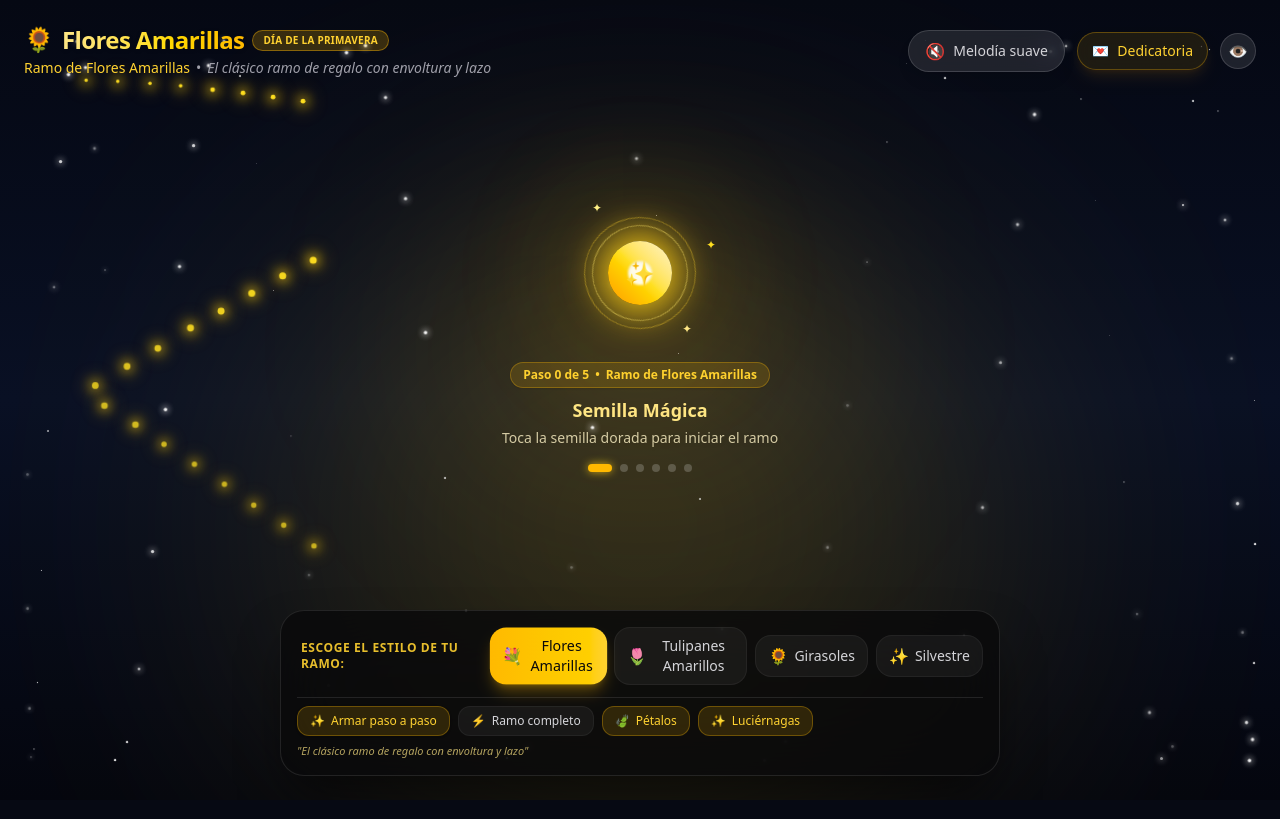
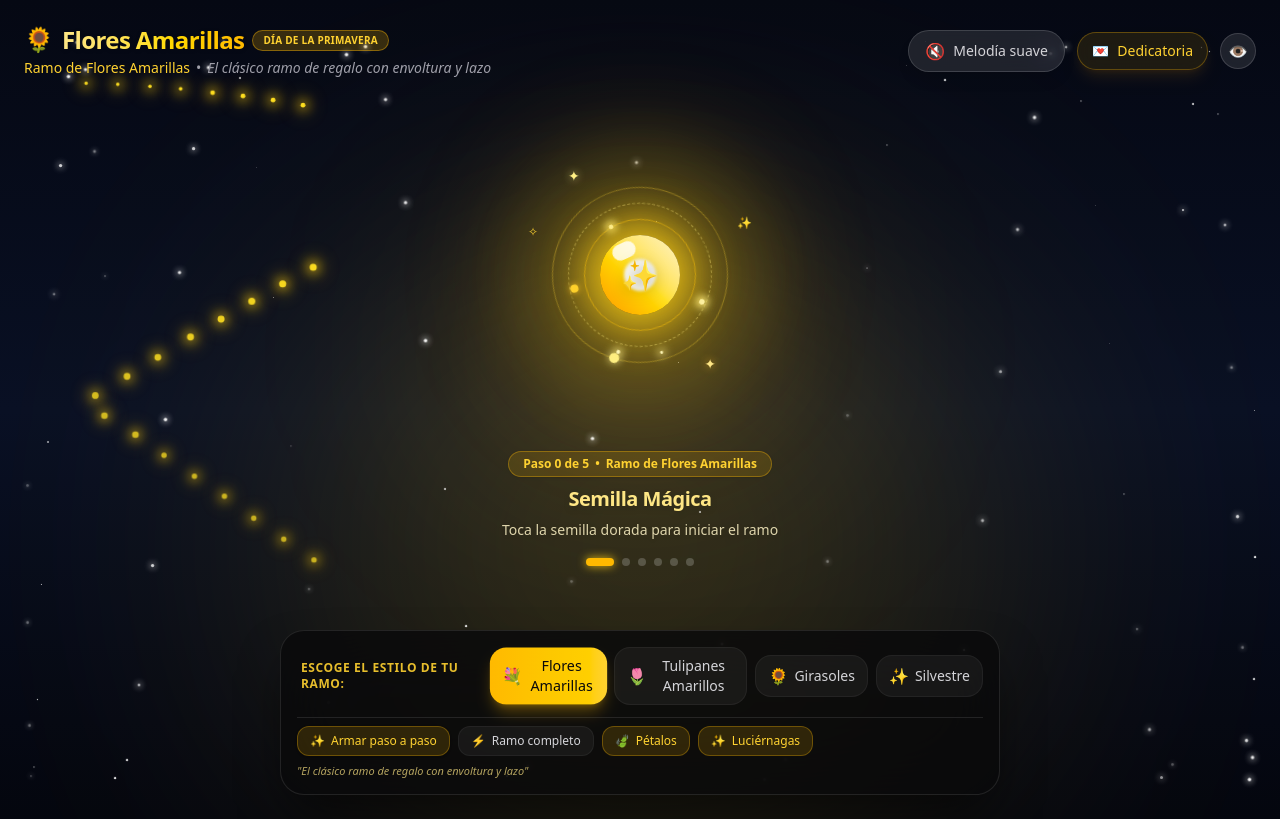
Before and after one commit to nOOmzzzz/yellw, a Next.js app: page / in a window 1280 px wide. Built offline with nearby package versions, Linux system fonts and the light colour scheme.

Commit message:
feat(seed): add celestial orbital animations and supernova shockwave burst upon selection

```diff
--- a/app/components/GoldenSeed.tsx
+++ b/app/components/GoldenSeed.tsx
@@ -1,7 +1,33 @@
 'use client';
 
-import React from 'react';
+import React, { useState } from 'react';
 import { BUILD_STEPS } from './types';
+
+// Deterministic particles to eliminate any SSR hydration discrepancy
+const BURST_PARTICLES = Array.from({ length: 24 }, (_, i) => {
+  const angle = (i * 360) / 24;
+  const rad = (angle * Math.PI) / 180;
+  const dist = 110 + (i % 4) * 35;
+  return {
+    id: i,
+    angle,
+    x: Math.round(Math.cos(rad) * dist),
+    y: Math.round(Math.sin(rad) * dist),
+    size: 4 + (i % 3) * 3,
+    delay: (i % 6) * 0.03,
+    color: i % 3 === 0 ? '#fef08a' : i % 3 === 1 ? '#fde047' : '#f59e0b',
+  };
+});
+
+// Deterministic orbiting stars around the idle core
+const ORBIT_STARS = [
+  { id: 1, angle: 0, distance: 58, size: 4, speed: 6 },
+  { id: 2, angle: 90, distance: 70, size: 5, speed: 8 },
+  { id: 3, angle: 180, distance: 58, size: 3.5, speed: 6 },
+  { id: 4, angle: 270, distance: 70, size: 4.5, speed: 8 },
+  { id: 5, angle: 45, distance: 82, size: 3, speed: 12 },
+  { id: 6, angle: 225, distance: 82, size: 3.5, speed: 12 },
+];
 
 export default function GoldenSeed({
   onClick,
@@ -12,50 +38,212 @@ export default function GoldenSeed({
   step: number;
   flowerName: string;
 }) {
+  const [isBursting, setIsBursting] = useState(false);
   const currentStepInfo = BUILD_STEPS[step] || BUILD_STEPS[0];
 
+  // Synthesize a magical golden harp chime on click
+  const playMagicalChime = () => {
+    try {
+      const AudioContextClass =
+        window.AudioContext ||
+        (window as unknown as { webkitAudioContext: typeof AudioContext }).webkitAudioContext;
+      if (!AudioContextClass) return;
+
+      const ctx = new AudioContextClass();
+      // Melodic ascending arpeggio (C5, E5, G5, B5, D6, G6)
+      const notes = [523.25, 659.25, 783.99, 987.77, 1174.66, 1567.98];
+      const now = ctx.currentTime;
+
+      notes.forEach((freq, idx) => {
+        const osc = ctx.createOscillator();
+        const gain = ctx.createGain();
+
+        osc.type = 'sine';
+        osc.frequency.setValueAtTime(freq, now + idx * 0.06);
+
+        // Soft bell-like envelope
+        gain.gain.setValueAtTime(0.0001, now + idx * 0.06);
+        gain.gain.linearRampToValueAtTime(0.14, now + idx * 0.06 + 0.02);
+        gain.gain.exponentialRampToValueAtTime(0.0001, now + idx * 0.06 + 0.7);
+
+        osc.connect(gain);
+        gain.connect(ctx.destination);
+
+        osc.start(now + idx * 0.06);
+        osc.stop(now + idx * 0.06 + 0.75);
+      });
+    } catch {
+      // Audio not permitted, proceed silently
+    }
+  };
+
+  const handleTrigger = () => {
+    if (isBursting) return;
+    setIsBursting(true);
+    playMagicalChime();
+
+    // Trigger step transition after the burst reaches full impact
+    setTimeout(() => {
+      onClick();
+    }, 700);
+  };
+
   return (
-    <div className="flex flex-col items-center justify-center gap-6 z-30 select-none animate-fadeIn">
-      {/* Interactive Glowing Golden Seed */}
+    <div className="flex flex-col items-center justify-center gap-7 z-30 select-none animate-fadeIn">
+      {/* Interactive Glowing Golden Seed Container */}
+      <div className="relative flex items-center justify-center w-72 h-72">
+        {/* Shockwave Rings on click */}
+        {isBursting && (
+          <>
+            <div
+              className="absolute inset-0 m-auto w-24 h-24 rounded-full border-2 border-yellow-200 pointer-events-none"
+              style={{ animation: 'shockwaveFast 0.75s cubic-bezier(0.1, 0.9, 0.2, 1) forwards' }}
+            />
+            <div
+              className="absolute inset-0 m-auto w-24 h-24 rounded-full border-2 border-amber-400 pointer-events-none"
+              style={{ animation: 'shockwaveFast 0.75s cubic-bezier(0.1, 0.9, 0.2, 1) 0.08s forwards' }}
+            />
+            <div
+              className="absolute inset-0 m-auto w-24 h-24 rounded-full border-2 border-amber-300 pointer-events-none"
+              style={{ animation: 'shockwaveFast 0.75s cubic-bezier(0.1, 0.9, 0.2, 1) 0.16s forwards' }}
+            />
+
+            {/* Radiant Screen-wide Flash */}
+            <div className="absolute inset-0 m-auto w-56 h-56 rounded-full bg-yellow-300/40 blur-3xl animate-ping pointer-events-none" />
+
+            {/* Golden Radial Spark Explosion */}
+            {BURST_PARTICLES.map((p) => (
+              <div
+                key={`burst-spark-${p.id}`}
+                className="absolute left-1/2 top-1/2 rounded-full pointer-events-none"
+                style={{
+                  width: `${p.size}px`,
+                  height: `${p.size}px`,
+                  backgroundColor: p.color,
+                  boxShadow: `0 0 10px 3px ${p.color}`,
+                  transform: `translate(${p.x}px, ${p.y}px) scale(0)`,
+                  opacity: 0,
+                  transition: `all 0.65s cubic-bezier(0.12, 0.8, 0.32, 1) ${p.delay}s`,
+                }}
+              />
+            ))}
+          </>
+        )}
+
+        {/* Floating Gentle Idle Assembly */}
         <button
           type="button"
-        onClick={onClick}
-        aria-label="Tocar semilla mágica para armar ramo"
-        className="group relative flex items-center justify-center w-32 h-32 focus:outline-none cursor-pointer"
+          onClick={handleTrigger}
+          disabled={isBursting}
+          aria-label="Tocar semilla mágica para despertar tu ramo"
+          className="group relative flex items-center justify-center w-48 h-48 focus:outline-none cursor-pointer"
+          style={{ animation: isBursting ? undefined : 'floatGentle 4.5s ease-in-out infinite' }}
         >
-        {/* Outer Pulsing Aura Rings */}
-        <div className="absolute inset-0 rounded-full bg-amber-400/25 blur-2xl animate-ping opacity-75 duration-1000" />
-        <div className="absolute -inset-4 rounded-full bg-yellow-400/20 blur-3xl animate-pulse" />
+          {/* Deep Ambient Nebula Glow */}
+          <div
+            className="absolute inset-0 rounded-full bg-amber-400/25 blur-3xl group-hover:bg-amber-400/45 transition-all duration-700 pointer-events-none"
+            style={{ animation: 'pulseGlow 3.5s ease-in-out infinite' }}
+          />
+          <div className="absolute -inset-6 rounded-full bg-yellow-300/20 blur-2xl animate-pulse pointer-events-none" />
 
-        {/* Concentric Golden Waves */}
-        <div className="absolute w-28 h-28 rounded-full border border-amber-300/40 animate-[spin_8s_linear_infinite]" />
-        <div className="absolute w-24 h-24 rounded-full border border-yellow-200/50 animate-[spin_6s_linear_infinite_reverse]" />
+          {/* Concentric Celestial Orbit Rings */}
+          <div
+            className="absolute w-44 h-44 rounded-full border border-amber-300/35 group-hover:border-amber-200/60 transition-colors pointer-events-none"
+            style={{ animation: 'orbitSpin 10s linear infinite' }}
+          >
+            <div className="absolute top-0 left-1/2 -translate-x-1/2 -translate-y-1/2 w-2.5 h-2.5 rounded-full bg-yellow-200 shadow-[0_0_8px_rgba(254,240,138,0.9)]" />
+          </div>
 
-        {/* Main Golden Pearl / Glowing Orb */}
-        <div className="relative flex items-center justify-center w-16 h-16 rounded-full bg-gradient-to-tr from-amber-500 via-yellow-300 to-amber-100 shadow-[0_0_35px_10px_rgba(250,204,21,0.85)] group-hover:scale-115 group-active:scale-95 transition-all duration-300">
-          <div className="w-6 h-6 rounded-full bg-white/90 blur-[1px] shadow-inner" />
-          <span className="absolute text-2xl group-hover:rotate-12 transition-transform">
+          <div
+            className="absolute w-36 h-36 rounded-full border border-dashed border-yellow-200/45 group-hover:border-yellow-100/70 transition-colors pointer-events-none"
+            style={{ animation: 'orbitSpin 7s linear infinite reverse' }}
+          >
+            <div className="absolute bottom-1 left-1/2 -translate-x-1/2 translate-y-1/2 w-2 h-2 rounded-full bg-amber-300 shadow-[0_0_6px_rgba(251,191,36,0.9)]" />
+          </div>
+
+          <div
+            className="absolute w-28 h-28 rounded-full border border-amber-400/50 pointer-events-none"
+            style={{ animation: 'orbitSpin 4.5s linear infinite' }}
+          />
+
+          {/* Orbiting Golden Star Motes */}
+          {!isBursting &&
+            ORBIT_STARS.map((star) => (
+              <div
+                key={`orbit-star-${star.id}`}
+                className="absolute inset-0 m-auto pointer-events-none"
+                style={{
+                  width: `${star.distance * 2}px`,
+                  height: `${star.distance * 2}px`,
+                  animation: `orbitSpin ${star.speed}s linear infinite`,
+                  animationDirection: star.id % 2 === 0 ? 'reverse' : 'normal',
+                }}
+              >
+                <div
+                  className="rounded-full bg-yellow-100 shadow-[0_0_8px_2px_rgba(254,240,138,1)]"
+                  style={{
+                    width: `${star.size}px`,
+                    height: `${star.size}px`,
+                    position: 'absolute',
+                    top: 0,
+                    left: '50%',
+                    transform: 'translateX(-50%)',
+                  }}
+                />
+              </div>
+            ))}
+
+          {/* Main Golden Pearl / Radiant Glowing Orb */}
+          <div
+            className={`relative flex items-center justify-center w-20 h-20 rounded-full bg-gradient-to-tr from-amber-500 via-yellow-300 to-amber-100 shadow-[0_0_45px_14px_rgba(250,204,21,0.9)] group-hover:shadow-[0_0_65px_22px_rgba(254,240,138,1)] group-hover:scale-115 active:scale-95 transition-all duration-300 ${
+              isBursting ? 'pointer-events-none' : ''
+            }`}
+            style={{
+              animation: isBursting ? 'coreSupernova 0.7s cubic-bezier(0.16, 1, 0.3, 1) forwards' : undefined,
+            }}
+          >
+            {/* Glossy Glass Reflection */}
+            <div className="absolute top-2 left-3 w-6 h-4 rounded-full bg-white/80 blur-[0.6px] rotate-[-25deg]" />
+            <div className="w-8 h-8 rounded-full bg-white/95 blur-[1.5px] shadow-inner" />
+
+            <span className="absolute text-3xl group-hover:rotate-12 group-hover:scale-110 transition-transform duration-300 drop-shadow-[0_2px_8px_rgba(0,0,0,0.4)]">
               {currentStepInfo.icon}
             </span>
           </div>
 
-        {/* Floating Sparks */}
-        <span className="absolute -top-2 left-4 text-xs animate-bounce text-yellow-200">✦</span>
-        <span className="absolute -bottom-1 right-3 text-xs animate-bounce [animation-delay:0.3s] text-amber-200">✦</span>
-        <span className="absolute top-8 -right-3 text-xs animate-bounce [animation-delay:0.5s] text-yellow-300">✦</span>
+          {/* Dynamic Floating Sparkles */}
+          <span className="absolute -top-3 left-6 text-sm animate-bounce text-yellow-200 drop-shadow-[0_0_4px_rgba(254,240,138,0.8)]">
+            ✦
+          </span>
+          <span className="absolute -bottom-2 right-5 text-sm animate-bounce [animation-delay:0.35s] text-amber-200 drop-shadow-[0_0_4px_rgba(251,191,36,0.8)]">
+            ✦
+          </span>
+          <span className="absolute top-10 -right-4 text-xs animate-bounce [animation-delay:0.6s] text-yellow-100">
+            ✨
+          </span>
+          <span className="absolute top-12 -left-4 text-xs animate-bounce [animation-delay:0.8s] text-amber-300">
+            ✧
+          </span>
         </button>
+      </div>
 
       {/* Guide text & Progress Indicators */}
-      <div className="text-center px-4 max-w-sm">
-        <div className="inline-flex items-center gap-1.5 px-3 py-1 rounded-full bg-amber-400/15 border border-amber-400/30 text-amber-300 text-xs font-semibold mb-2 shadow-sm">
+      <div
+        className={`text-center px-4 max-w-sm transition-opacity duration-300 ${
+          isBursting ? 'opacity-0 scale-95' : 'opacity-100 scale-100'
+        }`}
+      >
+        <div className="inline-flex items-center gap-1.5 px-3.5 py-1 rounded-full bg-amber-400/15 border border-amber-400/35 text-amber-300 text-xs font-semibold mb-2 shadow-sm backdrop-blur-md">
           <span>Paso {step} de 5</span>
           <span>•</span>
           <span>{flowerName}</span>
         </div>
-        <h4 className="text-base sm:text-lg font-bold text-amber-200">
+
+        <h4 className="text-lg sm:text-xl font-extrabold text-amber-200 tracking-tight drop-shadow-md">
           {currentStepInfo.title}
         </h4>
-        <p className="text-xs sm:text-sm font-medium text-amber-100/80 mt-1 drop-shadow">
+
+        <p className="text-xs sm:text-sm font-medium text-amber-100/85 mt-1.5 drop-shadow leading-relaxed">
           {currentStepInfo.action}
         </p>
 
@@ -66,9 +254,9 @@ export default function GoldenSeed({
               key={s.step}
               className={`h-2 rounded-full transition-all duration-300 ${
                 step === s.step
-                  ? 'w-6 bg-amber-400 shadow-[0_0_8px_rgba(250,204,21,0.8)]'
+                  ? 'w-7 bg-amber-400 shadow-[0_0_10px_rgba(250,204,21,0.9)]'
                   : step > s.step
-                  ? 'w-2 bg-amber-300/80'
+                  ? 'w-2.5 bg-amber-300/80'
                   : 'w-2 bg-white/20'
               }`}
             />
--- a/app/globals.css
+++ b/app/globals.css
@@ -108,5 +108,71 @@ body {
 }
 
 .animate-fadeIn {
-  animation: fadeIn 0.25s cubic-bezier(0.16, 1, 0.3, 1) forwards;
+  animation: fadeIn 0.35s cubic-bezier(0.16, 1, 0.3, 1) forwards;
 }
+
+@keyframes shockwaveFast {
+  0% {
+    transform: scale(0.2);
+    opacity: 1;
+    border-width: 4px;
+  }
+  50% {
+    opacity: 0.85;
+  }
+  100% {
+    transform: scale(3.6);
+    opacity: 0;
+    border-width: 1px;
+  }
+}
+
+@keyframes coreSupernova {
+  0% {
+    transform: scale(1);
+    filter: brightness(1);
+  }
+  18% {
+    transform: scale(0.72);
+    filter: brightness(2);
+  }
+  55% {
+    transform: scale(2.4);
+    filter: brightness(3.5) drop-shadow(0 0 60px rgba(254, 240, 138, 1));
+    opacity: 1;
+  }
+  100% {
+    transform: scale(3.5);
+    filter: brightness(2);
+    opacity: 0;
+  }
+}
+
+@keyframes floatGentle {
+  0%, 100% {
+    transform: translateY(0px);
+  }
+  50% {
+    transform: translateY(-8px);
+  }
+}
+
+@keyframes orbitSpin {
+  from {
+    transform: rotate(0deg);
+  }
+  to {
+    transform: rotate(360deg);
+  }
+}
+
+@keyframes pulseGlow {
+  0%, 100% {
+    transform: scale(1);
+    opacity: 0.7;
+  }
+  50% {
+    transform: scale(1.18);
+    opacity: 1;
+  }
+}
--- a/app/page.tsx
+++ b/app/page.tsx
@@ -135,7 +135,7 @@ export default function Home() {
           /* Step 1 to 5: The Interactive Bouquet Being Built */
           <div
             onClick={step < 5 ? handleNextStep : undefined}
-            className={`w-full h-[65vh] sm:h-[72vh] flex items-end justify-center relative ${
+            className={`w-full h-[65vh] sm:h-[72vh] flex items-end justify-center relative animate-fadeIn ${
               step < 5 ? 'cursor-pointer group' : ''
             }`}
             title={step < 5 ? 'Haz click para continuar armando tu ramo' : '¡Ramo completo!'}
```
Lines whose indentation alone changed are shown as unchanged.
